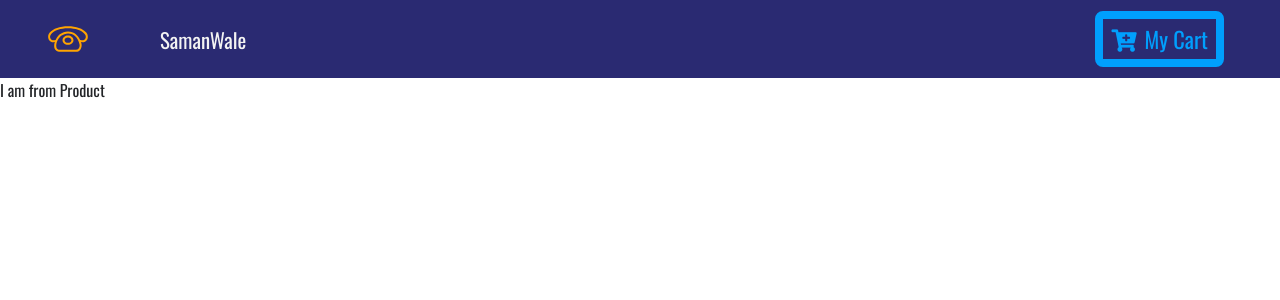
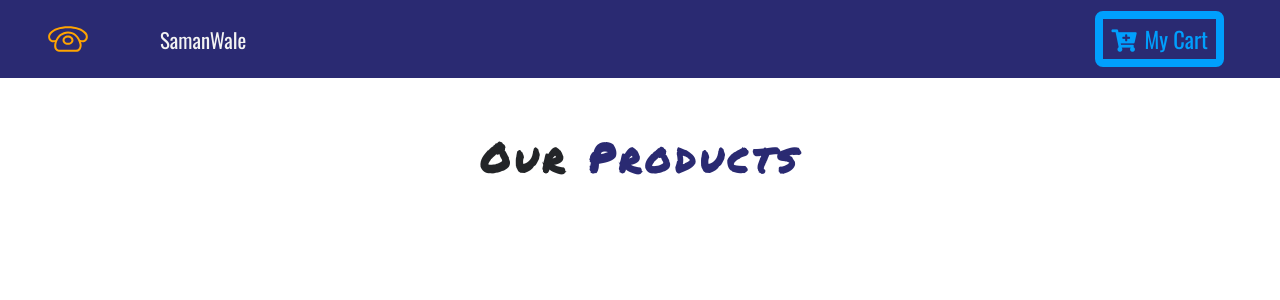
Before and after one commit to himanshush200599/e-commerce-ReactJS-, a React (Create React App) app: page / in a window 1280 px wide. Shown: the top 300 px of the page. Built offline with nearby package versions, Linux system fonts and the light colour scheme.

Commit message:
set up products

```diff
--- a/src/App.css
+++ b/src/App.css
@@ -11,7 +11,7 @@ body {
   color: var(--mainDark) !important;
 }
 .text-title {
-  font-style: "Permanent Marker", cursive;
+  font-family: "Permanent Marker", cursive;
   letter-spacing: 0.3rem;
   text-transform: uppercase;
 }
--- a/src/components/ProductList.js
+++ b/src/components/ProductList.js
@@ -1,11 +1,17 @@
-import React, { Component } from "react";
+import React, { Component, Fragment } from "react";
 import Product from "./Product";
+import Title from "./Title";
 class ProductList extends Component {
   render() {
     return (
-      <div>
-        <Product />
-      </div>
+      <Fragment>
+        <div className="py-5">
+          <div className="container">
+            <Title name="our" title="products" />
+            <div className="row" />
+          </div>
+        </div>
+      </Fragment>
     );
   }
 }
--- /dev/null
+++ b/src/components/Title.js
@@ -0,0 +1,15 @@
+import React from "react";
+
+const Title = ({ name, title }) => {
+  return (
+    <div className="row">
+      <div className="col-10 mx-auto my-2 text-center text-title">
+        <h1 className="text-capitalize font-weight-bold">
+          {name} <strong className="text-blue">{title}</strong>
+        </h1>
+      </div>
+    </div>
+  );
+};
+
+export default Title;
```
